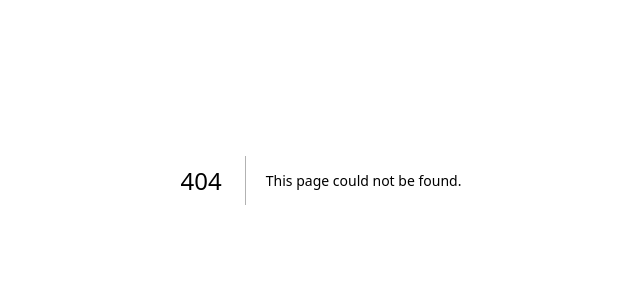
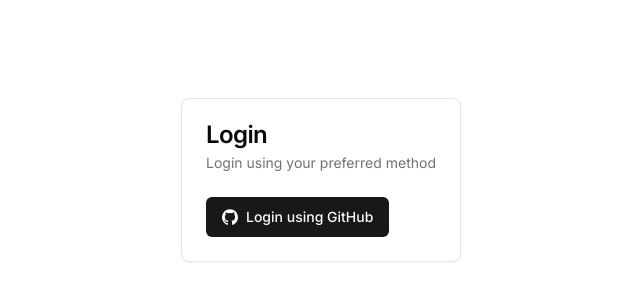
Before and after one commit to Ansh-Kushwaha/code-hub, a Next.js app: page /login in a window 1280 px wide. Before the commit this address had no page. Shown: the part 220-520 px from the top of the page, without its empty margins (319-959 px from the left). Built offline with nearby package versions, Linux system fonts and the light colour scheme.

Commit message:
feat: added github authentication

```diff
--- a/package.json
+++ b/package.json
@@ -20,6 +20,7 @@
     "clsx": "^2.1.1",
     "lucide-react": "^0.428.0",
     "next": "14.2.5",
+    "next-auth": "5.0.0-beta.20",
     "next-themes": "^0.3.0",
     "react": "^18",
     "react-dom": "^18",
--- /dev/null
+++ b/src/app/(auth)/login/page.tsx
@@ -0,0 +1,34 @@
+"use client";
+
+import { Icons } from "@/components/icons";
+import { Button } from "@/components/ui/button";
+import {
+  Card,
+  CardContent,
+  CardDescription,
+  CardHeader,
+  CardTitle,
+} from "@/components/ui/card";
+import { signIn } from "next-auth/react";
+
+export default function LoginPage() {
+  function clickHandler() {
+    signIn("github", { callbackUrl: "/" });
+  }
+  return (
+    <div className="h-screen flex items-center justify-center">
+      <Card>
+        <CardHeader>
+          <CardTitle>Login</CardTitle>
+          <CardDescription>Login using your preferred method</CardDescription>
+        </CardHeader>
+        <CardContent>
+          <Button onClick={clickHandler} className="flex gap-2">
+            <Icons.gitHub className="h-4 w-4" />
+            Login using GitHub
+          </Button>
+        </CardContent>
+      </Card>
+    </div>
+  );
+}
--- /dev/null
+++ b/src/app/api/auth/[...nextauth]/route.ts
@@ -0,0 +1,2 @@
+import { handlers } from "@/auth"
+export const { GET, POST } = handlers
--- /dev/null
+++ b/src/auth.ts
@@ -0,0 +1,6 @@
+import NextAuth from "next-auth"
+import Github from "next-auth/providers/github"
+
+export const { handlers, signIn, signOut, auth } = NextAuth({
+  providers: [Github],
+})
--- /dev/null
+++ b/src/components/log-out.tsx
@@ -0,0 +1,22 @@
+"use client";
+
+import { LogOut } from "lucide-react";
+import { Button } from "./ui/button";
+import { signOut } from "next-auth/react";
+
+export const LogOutButton = () => {
+  function signOutHandler() {
+    signOut();
+  }
+
+  return (
+    <Button
+      size="icon"
+      className="rounded-full"
+      variant="link"
+      onClick={signOutHandler}
+    >
+      <LogOut className="h-4 w-4" />
+    </Button>
+  );
+};
--- a/src/components/site-header.tsx
+++ b/src/components/site-header.tsx
@@ -1,13 +1,13 @@
-"use client";
-
 import Link from "next/link";
 import { Nav } from "./Nav";
 import { Icons } from "./icons";
 import { ModeToggle } from "./mode-toggle";
 import { Button } from "./ui/button";
 import { Avatar, AvatarFallback, AvatarImage } from "@/components/ui/avatar";
+import { auth } from "@/auth";
+import { UserAvatarWithUsername } from "./user-avatar-with-username";
 
-export function SiteHeader() {
+export async function SiteHeader() {
   return (
     <header className="sticky top-0 z-10 px-[2rem] w-full border-border/40 bg-background/95 backdrop-blur supports-[backdrop-filter]:bg-background/60">
       <div className="flex h-14 max-w-screen items-center">
@@ -16,13 +16,7 @@ export function SiteHeader() {
         {/* for mobile */}
         {/* todo */}
         <div className="flex flex-1 items-center justify-between space-x-2 md:justify-end">
-          <div className="flex flex-row items-center space-x-2 pl-1 pr-2 w-fit max-w-[200px] text-nowrap overflow-hidden h-10 bg-secondary/80 rounded-[19px]">
-            <Avatar>
-              <AvatarImage src="https://github.com/shadcn.png" />
-              <AvatarFallback>CN</AvatarFallback>
-            </Avatar>
-            <span>Username</span>
-          </div>
+          <UserAvatarWithUsername />
           <Link
             href={
               "https://www.github.com/ansh-kushwaha/online-text-editor-placeholder"
--- a/src/components/ui/button.tsx
+++ b/src/components/ui/button.tsx
@@ -1,3 +1,5 @@
+"use client"
+
 import * as React from "react";
 import { Slot } from "@radix-ui/react-slot";
 import { cva, type VariantProps } from "class-variance-authority";
--- /dev/null
+++ b/src/components/user-avatar-with-username.tsx
@@ -0,0 +1,28 @@
+import Link from "next/link";
+import { Button } from "./ui/button";
+import { Avatar, AvatarFallback, AvatarImage } from "./ui/avatar";
+import { auth } from "@/auth";
+import { LogOutButton } from "./log-out";
+
+export const UserAvatarWithUsername = async () => {
+  const session = await auth();
+
+  return (
+    <>
+      {session?.user ? (
+        <div className="flex flex-row items-center space-x-2 pl-1 pr-2 w-fit max-w-[200px] text-nowrap overflow-hidden h-10 bg-secondary/80 rounded-[19px]">
+          <Avatar>
+            <AvatarImage src={session.user.image!} />
+            <AvatarFallback>CN</AvatarFallback>
+          </Avatar>
+          <span>{session.user.name}</span>
+          <LogOutButton />
+        </div>
+      ) : (
+        <Link href="/login">
+          <Button variant="ghost">Login</Button>
+        </Link>
+      )}
+    </>
+  );
+};
--- /dev/null
+++ b/src/middleware.ts
@@ -0,0 +1 @@
+export { auth as middleware } from "@/auth"
```
Also changed, not shown: 1 other file (tests, documents, lock files or other folders).
